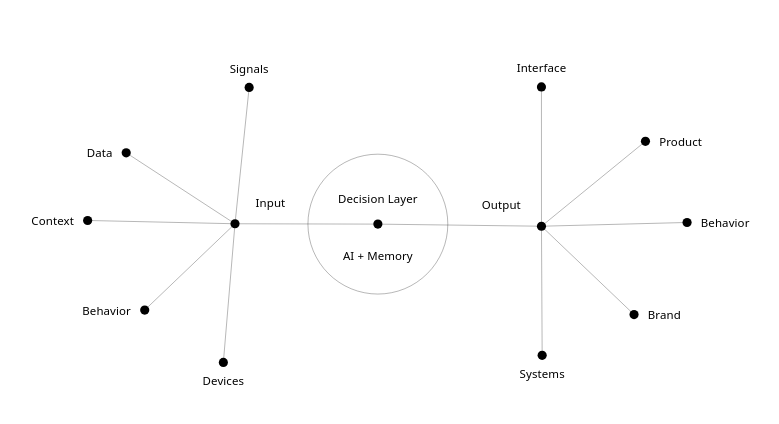
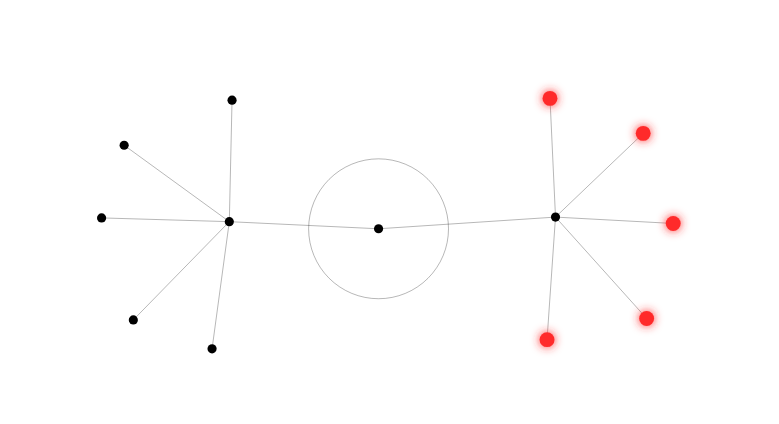
Before and after one commit to escohen3/fig2-homepage, a React (Vite) app: page / in a window 1280 px wide. Shown: the top 424 px of the page, without its empty margins (252-1031 px from the left). Built offline with nearby package versions, Linux system fonts and the light colour scheme.

Commit message:
Animate system signal propagation

```diff
--- a/src/RidgehouseSystemDiagram.jsx
+++ b/src/RidgehouseSystemDiagram.jsx
@@ -1,28 +1,78 @@
 import { useEffect, useMemo, useState } from "react";
 
-export default function RidgehouseSystemDiagram() {
 const W = 1964;
 const H = 782;
 
-  const baseInput = { id: "input", x: 705, y: 391 };
-  const baseDecision = { id: "decision", x: 980, y: 391 };
-  const baseOutput = { id: "output", x: 1255, y: 391 };
+// Time each signal stage remains active.
+const PULSE_MS = 650;
+
+const baseInput = {
+  id: "input",
+  x: 705,
+  y: 391,
+};
+
+const baseDecision = {
+  id: "decision",
+  x: 980,
+  y: 391,
+};
+
+const baseOutput = {
+  id: "output",
+  x: 1255,
+  y: 391,
+};
 
 const baseNodes = [
-    { id: "signals", label: "Signals", x: 705, y: 170, anchor: "top" },
-    { id: "data", label: "Data", x: 535, y: 235, anchor: "left" },
-    { id: "context", label: "Context", x: 465, y: 391, anchor: "left" },
-    { id: "behavior-in", label: "Behavior", x: 535, y: 545, anchor: "left" },
-    { id: "devices", label: "Devices", x: 705, y: 615, anchor: "bottom" },
+  // Inputs
+  { id: "signals", x: 705, y: 170 },
+  { id: "data", x: 535, y: 235 },
+  { id: "context", x: 465, y: 391 },
+  { id: "behavior-in", x: 535, y: 545 },
+  { id: "devices", x: 705, y: 615 },
 
-    { id: "interface", label: "Interface", x: 1255, y: 170, anchor: "top" },
-    { id: "product", label: "Product", x: 1425, y: 235, anchor: "right" },
-    { id: "behavior-out", label: "Behavior", x: 1495, y: 391, anchor: "right" },
-    { id: "brand", label: "Brand", x: 1425, y: 545, anchor: "right" },
-    { id: "systems", label: "Systems", x: 1255, y: 615, anchor: "bottom" },
+  // Outputs
+  { id: "interface", x: 1255, y: 170 },
+  { id: "product", x: 1425, y: 235 },
+  { id: "behavior-out", x: 1495, y: 391 },
+  { id: "brand", x: 1425, y: 545 },
+  { id: "systems", x: 1255, y: 615 },
 ];
 
+const inputNodeIds = baseNodes.slice(0, 5).map((node) => node.id);
+const outputNodeIds = baseNodes.slice(5).map((node) => node.id);
 
+function randomInteger(min, max) {
+  return Math.floor(Math.random() * (max - min + 1)) + min;
+}
+
+function randomSubset(items) {
+  const count = randomInteger(1, items.length);
+
+  const shuffled = [...items];
+
+  for (let index = shuffled.length - 1; index > 0; index -= 1) {
+    const randomIndex = Math.floor(Math.random() * (index + 1));
+
+    [shuffled[index], shuffled[randomIndex]] = [
+      shuffled[randomIndex],
+      shuffled[index],
+    ];
+  }
+
+  return shuffled.slice(0, count);
+}
+
+function createSignalCycle() {
+  return {
+    phase: 0,
+    inputNodeIds: randomSubset(inputNodeIds),
+    outputNodeIds: randomSubset(outputNodeIds),
+  };
+}
+
+export default function RidgehouseSystemDiagram() {
   const allBasePoints = useMemo(
     () => [baseInput, baseDecision, baseOutput, ...baseNodes],
     []
@@ -30,27 +80,56 @@ export default function RidgehouseSystemDiagram() {
 
   const motion = useMemo(() => {
     return Object.fromEntries(
-      allBasePoints.map((p, i) => [
-        p.id,
+      allBasePoints.map((point, index) => [
+        point.id,
         {
-          ax: 10 + (i % 4) * 5,
-          ay: 8 + (i % 5) * 4,
-          sx: 0.00045 + i * 0.000035,
-          sy: 0.00038 + i * 0.00004,
-          px: i * 1.7,
-          py: i * 2.3,
+          ax: 10 + (index % 4) * 5,
+          ay: 8 + (index % 5) * 4,
+          sx: 0.00045 + index * 0.000035,
+          sy: 0.00038 + index * 0.00004,
+          px: index * 1.7,
+          py: index * 2.3,
         },
       ])
     );
   }, [allBasePoints]);
 
-  const [t, setT] = useState(0);
+  const [time, setTime] = useState(0);
+  const [signal, setSignal] = useState(createSignalCycle);
+
+  /*
+    Signal sequence:
+
+    0. Random group of 1–5 input nodes
+    1. Input hub
+    2. Decision / AI
+    3. Output hub
+    4. Random group of 1–5 output nodes
+    5. Output hub
+    6. Decision / AI
+    7. Input hub
+    8. Repeat with new random groups
+  */
+  const activeIds = useMemo(() => {
+    const sequence = [
+      signal.inputNodeIds,
+      ["input"],
+      ["decision"],
+      ["output"],
+      signal.outputNodeIds,
+      ["output"],
+      ["decision"],
+      ["input"],
+    ];
+
+    return new Set(sequence[signal.phase]);
+  }, [signal]);
 
   useEffect(() => {
     let frame;
 
     const tick = (now) => {
-      setT(now);
+      setTime(now);
       frame = requestAnimationFrame(tick);
     };
 
@@ -59,19 +138,44 @@ export default function RidgehouseSystemDiagram() {
     return () => cancelAnimationFrame(frame);
   }, []);
 
-  const floatPoint = (p) => {
-    const m = motion[p.id];
+  useEffect(() => {
+    const interval = window.setInterval(() => {
+      setSignal((current) => {
+        const nextPhase = current.phase + 1;
+
+        if (nextPhase >= 8) {
+          return createSignalCycle();
+        }
 
         return {
-      ...p,
+          ...current,
+          phase: nextPhase,
+        };
+      });
+    }, PULSE_MS);
+
+    return () => window.clearInterval(interval);
+  }, []);
+
+  const floatPoint = (point) => {
+    const pointMotion = motion[point.id];
+
+    return {
+      ...point,
+
       x:
-        p.x +
-        Math.sin(t * m.sx + m.px) * m.ax +
-        Math.sin(t * m.sx * 0.41 + m.py) * m.ax * 0.45,
+        point.x +
+        Math.sin(time * pointMotion.sx + pointMotion.px) * pointMotion.ax +
+        Math.sin(time * pointMotion.sx * 0.41 + pointMotion.py) *
+          pointMotion.ax *
+          0.45,
+
       y:
-        p.y +
-        Math.cos(t * m.sy + m.py) * m.ay +
-        Math.sin(t * m.sy * 0.52 + m.px) * m.ay * 0.45,
+        point.y +
+        Math.cos(time * pointMotion.sy + pointMotion.py) * pointMotion.ay +
+        Math.sin(time * pointMotion.sy * 0.52 + pointMotion.px) *
+          pointMotion.ay *
+          0.45,
     };
   };
 
@@ -83,47 +187,15 @@ export default function RidgehouseSystemDiagram() {
   const inputNodes = nodes.slice(0, 5);
   const outputNodes = nodes.slice(5);
 
-  const inputLines = inputNodes.map((n) => [input, n]);
-  const outputLines = outputNodes.map((n) => [output, n]);
+  const inputLines = inputNodes.map((node) => [input, node]);
+  const outputLines = outputNodes.map((node) => [output, node]);
 
   const centerLines = [
     [input, decision],
     [decision, output],
   ];
 
-  const labelProps = (node) => {
-    const gap = 24;
-
-    if (node.anchor === "left") {
-      return {
-        x: node.x - gap,
-        y: node.y + 8,
-        textAnchor: "end",
-      };
-    }
-
-    if (node.anchor === "right") {
-      return {
-        x: node.x + gap,
-        y: node.y + 8,
-        textAnchor: "start",
-      };
-    }
-
-    if (node.anchor === "top") {
-      return {
-        x: node.x,
-        y: node.y - 26,
-        textAnchor: "middle",
-      };
-    }
-
-    return {
-      x: node.x,
-      y: node.y + 40,
-      textAnchor: "middle",
-    };
-  };
+  const allPoints = [input, decision, output, ...nodes];
 
   return (
     <section className="w-full bg-white px-6 py-24 text-black">
@@ -132,9 +204,26 @@ export default function RidgehouseSystemDiagram() {
           <svg
             viewBox={`0 0 ${W} ${H}`}
             role="img"
-            aria-label="System diagram showing input, decision layer, and output"
+            aria-label="Animated system signal moving between inputs, AI, and outputs"
             className="h-auto w-full"
           >
+            <defs>
+              <filter
+                id="signal-glow"
+                x="-100%"
+                y="-100%"
+                width="300%"
+                height="300%"
+              >
+                <feGaussianBlur stdDeviation="8" result="blur" />
+
+                <feMerge>
+                  <feMergeNode in="blur" />
+                  <feMergeNode in="SourceGraphic" />
+                </feMerge>
+              </filter>
+            </defs>
+
             <g
               stroke="currentColor"
               strokeWidth="0.5"
@@ -142,22 +231,24 @@ export default function RidgehouseSystemDiagram() {
               strokeLinecap="round"
             >
               {[...centerLines, ...inputLines, ...outputLines].map(
-                ([a, b], i) => (
+                ([start, end], index) => (
                   <line
-                    key={i}
-                    x1={a.x}
-                    y1={a.y}
-                    x2={b.x}
-                    y2={b.y}
+                    key={index}
+                    x1={start.x}
+                    y1={start.y}
+                    x2={end.x}
+                    y2={end.y}
                   />
                 )
               )}
             </g>
 
             <g>
-              {[input, decision, output, ...nodes].map((node) => (
+              {allPoints.map((node) => {
+                const isActive = activeIds.has(node.id);
+
+                return (
                   <g key={node.id}>
-
                     {node.id === "decision" && (
                       <circle
                         cx={node.x}
@@ -172,53 +263,14 @@ export default function RidgehouseSystemDiagram() {
                     <circle
                       cx={node.x}
                       cy={node.y}
-                    r="8"
-                    fill="currentColor"
+                      r={isActive ? 13 : 8}
+                      fill={isActive ? "#ff2b2b" : "currentColor"}
+                      filter={isActive ? "url(#signal-glow)" : undefined}
+                      style={{
+                        transition: "r 180ms ease, fill 180ms ease",
+                      }}
                     />
                   </g>
-              ))}
-            </g>
-
-            <g className="font-sans text-[36px] font-medium">
-              <text
-                x={input.x + 36}
-                y={input.y - 30}
-                textAnchor="start"
-              >
-                Input
-              </text>
-
-              <text
-                x={decision.x}
-                y={decision.y - 36}
-                textAnchor="middle"
-              >
-                Decision Layer
-              </text>
-
-              <text
-                x={decision.x}
-                y={decision.y + 62}
-                textAnchor="middle"
-              >
-                AI + Memory
-              </text>
-
-              <text
-                x={output.x - 36}
-                y={output.y - 30}
-                textAnchor="end"
-              >
-                Output
-              </text>
-
-              {nodes.map((node) => {
-                const props = labelProps(node);
-
-                return (
-                  <text key={node.id} {...props}>
-                    {node.label}
-                  </text>
                 );
               })}
             </g>
```
Lines whose indentation alone changed are shown as unchanged.
